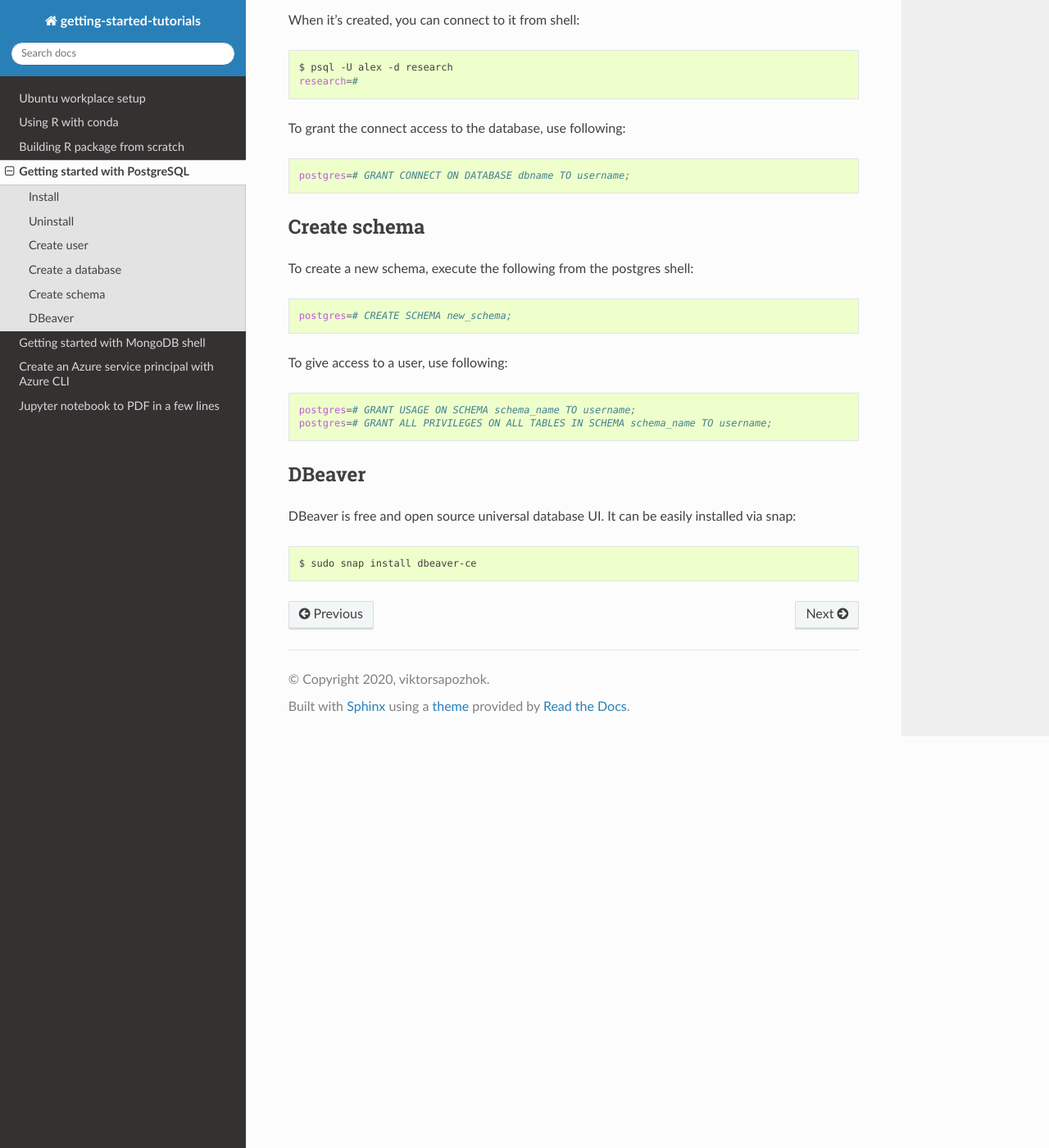
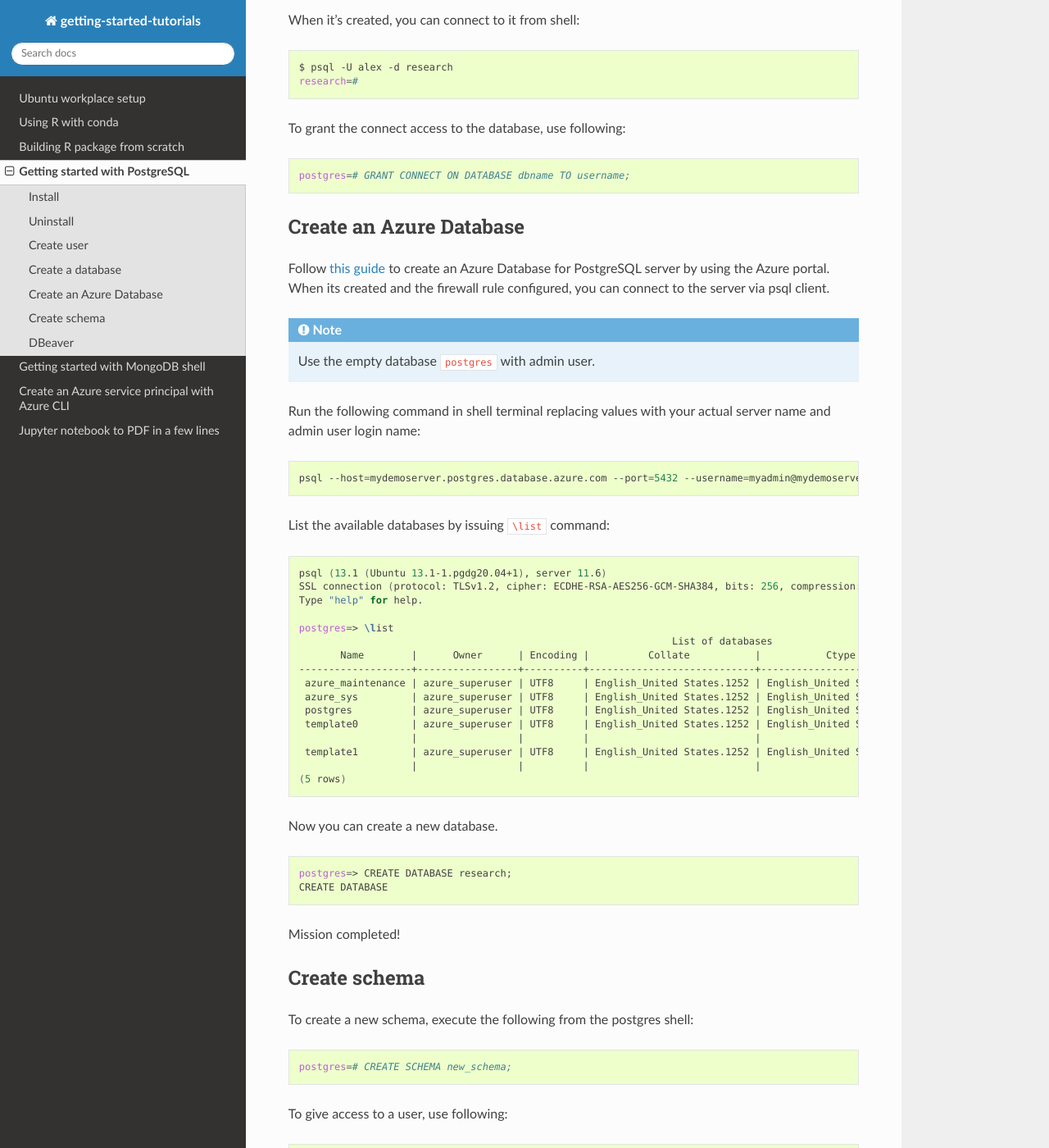
Before and after one commit to viktorsapozhok/getting-started-tutorials, a Sphinx documentation site: the page built from docs/source/postgres.rst, in a window 1280 px wide and 1400 px high, scrolled down 3151 px. Shown: the whole window at 82% size. Built offline with Sphinx 7.4.7 and the Read the Docs theme 2.0.0, drawn with Linux system fonts in a browser that asks for light colours.

Commit message:
updated postgres guide

```diff
--- a/docs/source/postgres.rst
+++ b/docs/source/postgres.rst
@@ -173,6 +173,53 @@ To grant the connect access to the database, use following:
 
     postgres=# GRANT CONNECT ON DATABASE dbname TO username;
 
+Create an Azure Database
+------------------------
+
+Follow `this guide <https://docs.microsoft.com/en-us/azure/postgresql/quickstart-create-server-database-portal>`__
+to create an Azure Database for PostgreSQL server by using the Azure portal. When its created and the firewall rule
+configured, you can connect to the server via psql client.
+
+.. note::
+
+    Use the empty database ``postgres`` with admin user.
+
+Run the following command in shell terminal replacing values with your actual server name and admin user login name:
+
+.. code-block:: bash
+
+    psql --host=mydemoserver.postgres.database.azure.com --port=5432 --username=myadmin@mydemoserver --dbname=postgres
+
+List the available databases by issuing ``\list`` command:
+
+.. code-block:: bash
+
+    psql (13.1 (Ubuntu 13.1-1.pgdg20.04+1), server 11.6)
+    SSL connection (protocol: TLSv1.2, cipher: ECDHE-RSA-AES256-GCM-SHA384, bits: 256, compression: off)
+    Type "help" for help.
+
+    postgres=> \list
+                                                                   List of databases
+           Name        |      Owner      | Encoding |          Collate           |           Ctype            |          Access privileges
+    -------------------+-----------------+----------+----------------------------+----------------------------+-------------------------------------
+     azure_maintenance | azure_superuser | UTF8     | English_United States.1252 | English_United States.1252 | azure_superuser=CTc/azure_superuser
+     azure_sys         | azure_superuser | UTF8     | English_United States.1252 | English_United States.1252 |
+     postgres          | azure_superuser | UTF8     | English_United States.1252 | English_United States.1252 |
+     template0         | azure_superuser | UTF8     | English_United States.1252 | English_United States.1252 | =c/azure_superuser                 +
+                       |                 |          |                            |                            | azure_superuser=CTc/azure_superuser
+     template1         | azure_superuser | UTF8     | English_United States.1252 | English_United States.1252 | =c/azure_superuser                 +
+                       |                 |          |                            |                            | azure_superuser=CTc/azure_superuser
+    (5 rows)
+
+Now you can create a new database.
+
+.. code-block:: bash
+
+    postgres=> CREATE DATABASE research;
+    CREATE DATABASE
+
+Mission completed!
+
 Create schema
 -------------
 
```
